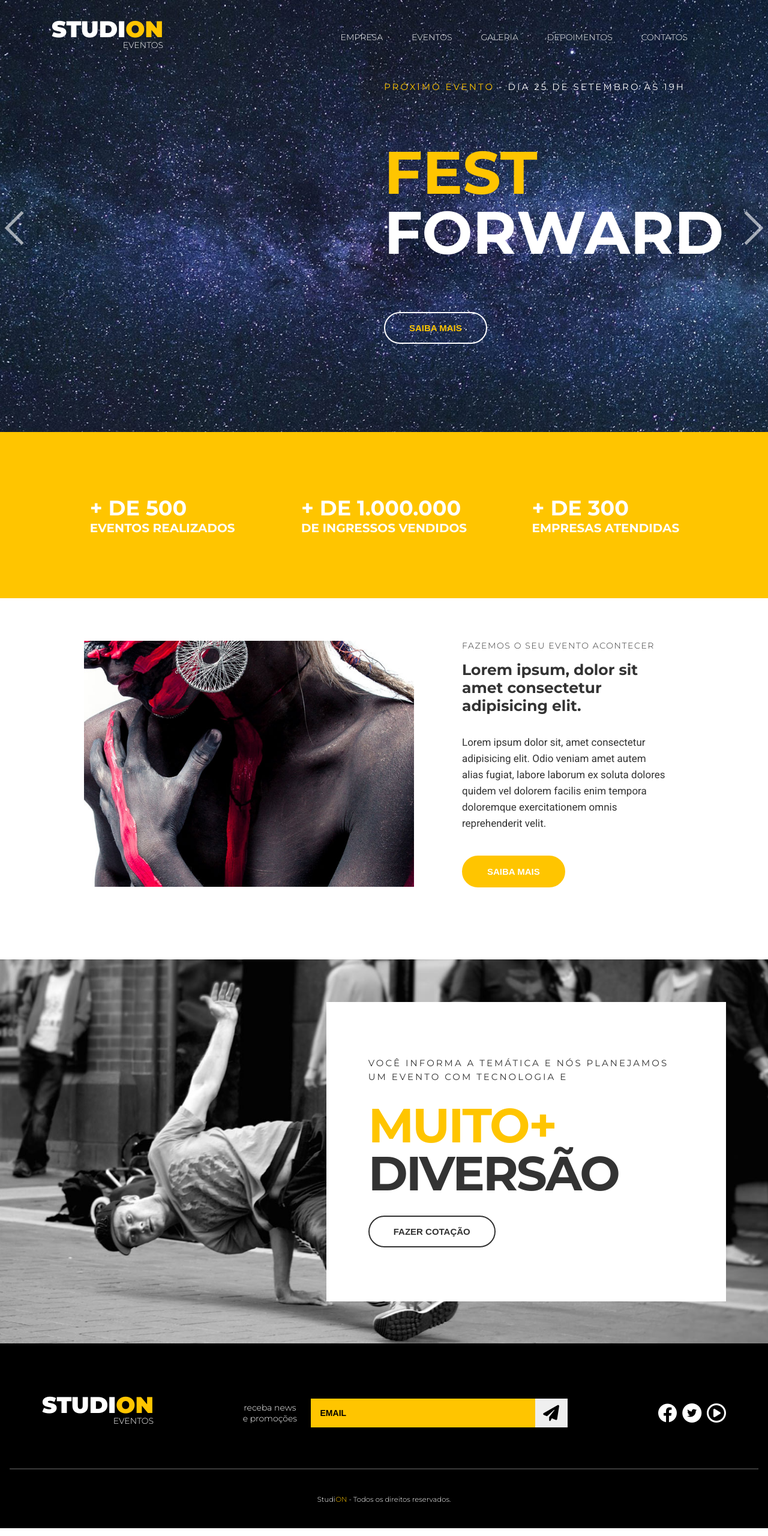
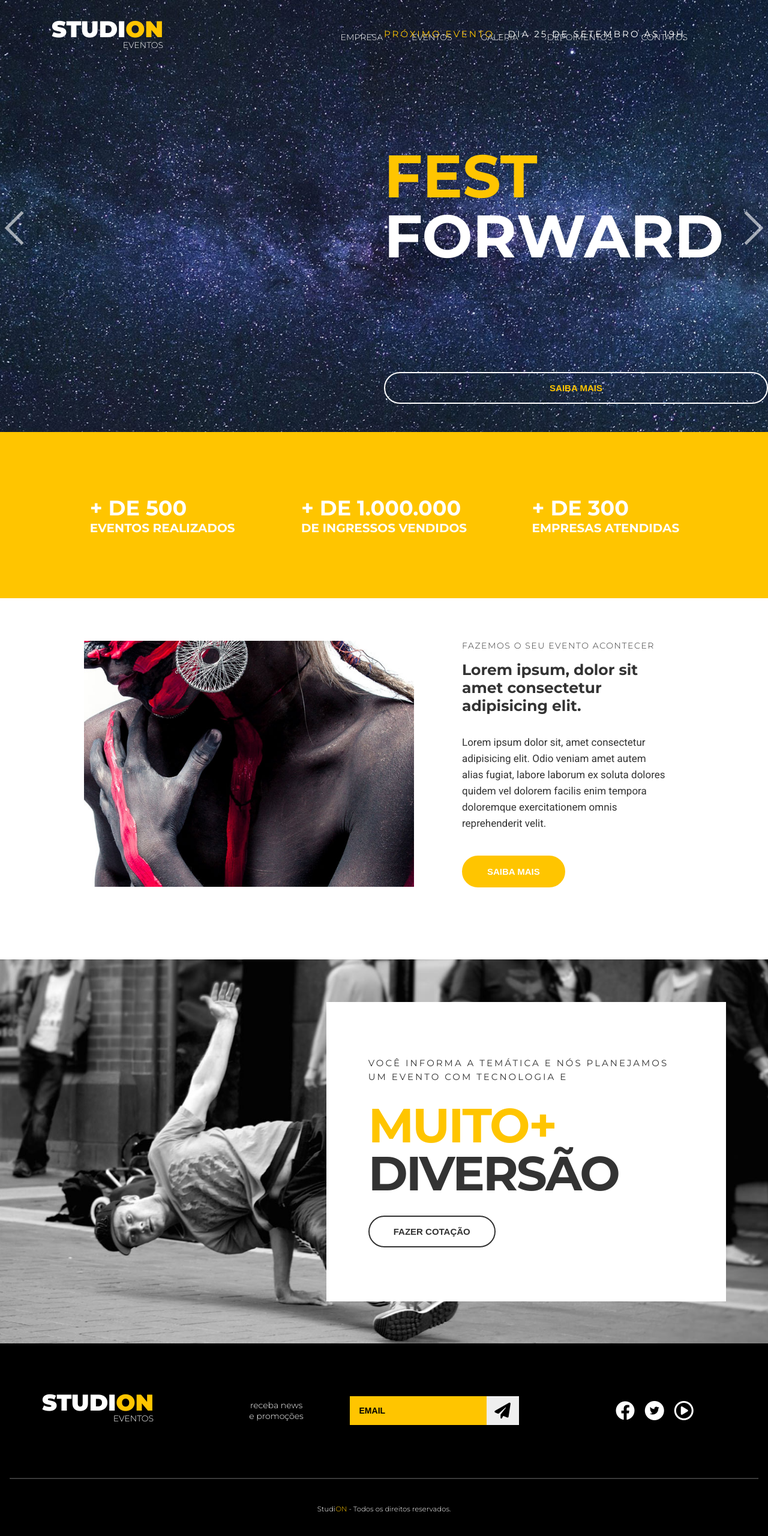
Before and after one commit to cristian-sbardelotto/studion, a website: page src/index.html in a window 1280 px wide. Shown: the whole page at 60% size. Drawn offline with nearby package versions, Linux system fonts and the light colour scheme.

Commit message:
feat(responsiveness): close to finish the responsiveness concepts

```diff
--- a/src/css/_footer.css
+++ b/src/css/_footer.css
@@ -6,14 +6,30 @@
 
 .footer__container {
     display: grid;
-    grid-template-columns: repeat(3, auto);
+    grid-template-columns: unset;
+    grid-template-rows: auto;
+    gap: 3rem;
     align-items: center;
-    padding: 5.25rem 0 3.75rem 0;
+    padding: 3rem;
+}
+
+@media screen and (min-width: 1280px) {
+    .footer__container {
+        grid-template-columns: repeat(3, auto);
+        grid-template-rows: unset;
+        padding: 5rem 0;
+    }
 }
 
 .footer .logo-studion {
-    justify-self: start;
+    justify-self: center;
     margin: 0;
+}
+
+@media screen and (min-width: 1280px) {
+    .footer .logo-studion {
+        justify-self: start;
+    }
 }
 
 .logo-studion__subtitle {
@@ -23,8 +39,14 @@
 .footer__form {
     display: grid;
     place-items: center;
-    grid-template-columns: 9ch auto;
+    grid-template-columns: unset;
     gap: 1.25rem;
+}
+
+@media screen and (min-width: 1280px) {
+    .footer__form {
+        grid-template-columns: 9ch auto;
+    }
 }
 
 .footer__form label {
@@ -36,7 +58,13 @@
 .footer__email {
     display: grid;
     grid-template-columns: auto 3.375rem;
-    width: 100%;
+    padding: 0 1rem;
+}
+
+@media screen and (min-width: 1280px) {
+    .footer__email {
+        padding: 0;
+    }
 }
 
 .footer__form input {
@@ -71,7 +99,16 @@
 }
 
 .footer__social {
-    justify-self: end;
+    display: grid;
+    grid-template-columns: repeat(3, auto);
+    gap: 0.5rem;
+    justify-self: center;
+}
+
+@media screen and (min-width: 1280px) {
+    .footer__social {
+        justify-self: center;
+    }
 }
 
 .footer__social a,
--- a/src/css/_home.css
+++ b/src/css/_home.css
@@ -29,6 +29,16 @@
     content: "";
 }
 
+.slick-arrow {
+    display: none;
+}
+
+@media screen and (min-width: 1280px) {
+    .slick-arrow {
+        display: block;
+    }
+}
+
 .slide {
     position: relative;
 }
@@ -43,21 +53,53 @@
 
 .slide__copy {
     position: absolute;
-    top: 6.25rem;
-    left: 50vw;
+    top: 0;
+    left: 0;
+    width: 100%;
+    height: 100%;
+
+    display: grid;
+    align-items: center;
+    text-align: center;
 }
+
+.slide__copy span {
+    display: block;
+}
+
+/* Desktop */
+@media screen and (min-width: 1280px) {
+    .slide__copy {
+        padding-left: 50vw;
+        text-align: unset;
+    }
+
+    .slide__copy span {
+        display: inline;
+    }
+}
+
 
 .slide__copy h6 {
     font-size: 0.9375rem;
     font-weight: 400;
     text-transform: uppercase;
     letter-spacing: 0.1875rem;
+    margin: 0;
 }
 
 .slide__copy h2 {
-    font-size: 6.25rem;
+    font-size: 3.25rem;
     text-transform: uppercase;
-    line-height: 6.25rem;
+    line-height: 3.25rem;
+}
+
+/* Desktop */
+@media screen and (min-width: 1280px) {
+    .slide__copy h2 {
+        font-size: 6.25rem;
+        line-height: 6.25rem;
+    }
 }
 
 .slide__copy h2 span {
```
